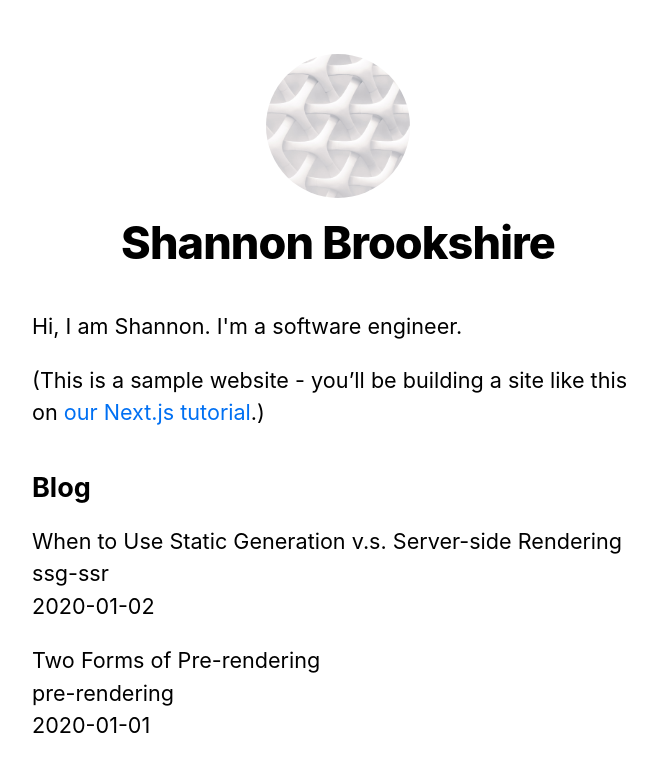
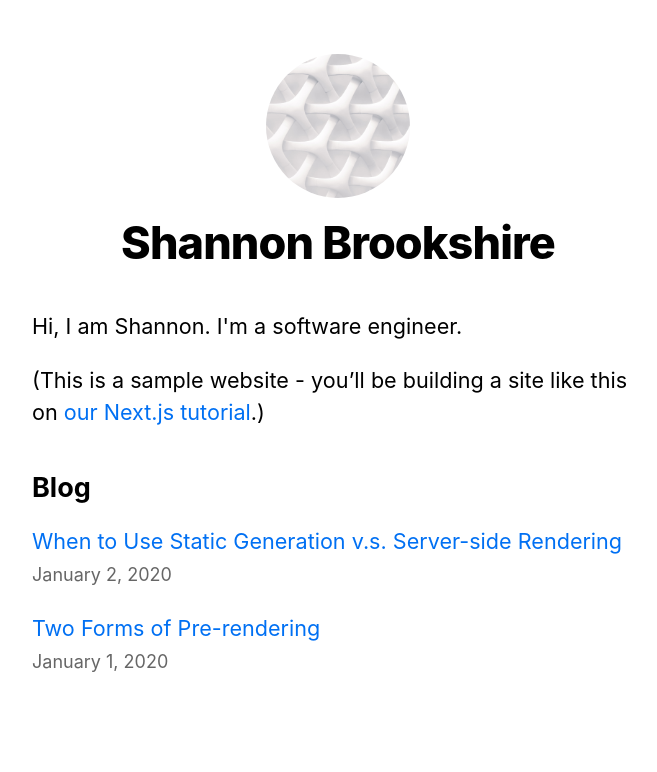
Before and after one commit to SalamanderCtesiphon/nextjs-blog, a Next.js app: page / in a window 1280 px wide. Shown: the top 772 px of the page, without its empty margins (302-959 px from the left). Built offline with nearby package versions, Linux system fonts and the light colour scheme.

Commit message:
i am totally lost... this is always fun

```diff
--- /dev/null
+++ b/components/date.js
@@ -0,0 +1,6 @@
+import { parseISO, format } from 'date-fns';
+
+export default function Date({ dateString }) {
+  const date = parseISO(dateString);
+  return <time dateTime={dateString}>{format(date, 'LLLL d, yyyy')}</time>;
+}
--- a/package.json
+++ b/package.json
@@ -6,6 +6,7 @@
     "start": "next start"
   },
   "dependencies": {
+    "date-fns": "^2.30.0",
     "gray-matter": "^4.0.3",
     "next": "latest",
     "react": "18.2.0",
--- a/pages/index.js
+++ b/pages/index.js
@@ -2,6 +2,9 @@
 import Layout, { siteTitle } from '../components/layout';
 import utilStyles from '../styles/utils.module.css';
 import { getSortedPostsData } from '../lib/posts';
+import Link from 'next/link';
+import Date from '../components/date';
+
 
 export async function getStaticProps() {
   const allPostsData = getSortedPostsData();
@@ -31,11 +34,11 @@
         <ul className={utilStyles.list}>
           {allPostsData.map(({ id, date, title }) => (
             <li className={utilStyles.listItem} key={id}>
-              {title}
+              <Link href={`/posts/${id}`}>{title}</Link>
               <br />
-              {id}
-              <br />
-              {date}
+              <small className={utilStyles.lightText}>
+                <Date dateString={date} />
+              </small>
             </li>
           ))}
         </ul>
```
Also changed, not shown: pages/posts/[id].js (+14 -7 lines), 1 other file (tests, documents, lock files or other folders).
